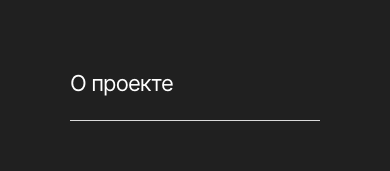
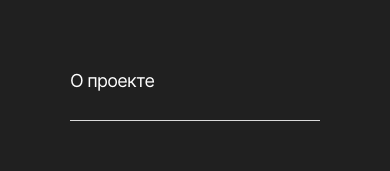
Before and after one commit to chyVacheck/movies-explorer-frontend, a React (Create React App) app: page / in a window 390 px wide. Shown: the part 748-919 px from the top of the page. Built offline with nearby package versions, Linux system fonts and the light colour scheme.

Commit message:
add adaptive: component TitleOfBlock

```diff
--- a/src/components/TitleOfBlock/TitleOfBlock.css
+++ b/src/components/TitleOfBlock/TitleOfBlock.css
@@ -5,10 +5,28 @@
 }
 
 .titleOfBlock__title {
-  max-width: 52.6315789%;
+  max-width: 600px;
   font-weight: 400;
   font-size: 22px;
   line-height: 27px;
   margin: 0;
   letter-spacing: -0.04em;
 }
+
+@media screen and (min-width: 320px) and (max-width: 544px) {
+  .titleOfBlock {
+    padding: 0 0 28px;
+  }
+
+  .titleOfBlock__title {
+    max-width: 88.75%;
+    font-size: 18px;
+    line-height: 22px;
+  }
+}
+
+@media screen and (min-width: 544px) and (max-width: 1024px) {
+  .titleOfBlock__title {
+    max-width: 100%;
+  }
+}
--- a/src/components/TitleOfBlock/TitleOfBlock.jsx
+++ b/src/components/TitleOfBlock/TitleOfBlock.jsx
@@ -5,12 +5,12 @@
 // ? стили
 import './TitleOfBlock.css';
 
-function TitleOfBlock({ children }) {
+function TitleOfBlock({ children, className }) {
 
 
   return (
-    <div className={'titleOfBlock'}>
-      <h2 className='titleOfBlock__title'>
+    <div className={`titleOfBlock ${className}`}>
+      <h2 className={`titleOfBlock__title`}>
         {children}
       </h2>
     </div>
```
